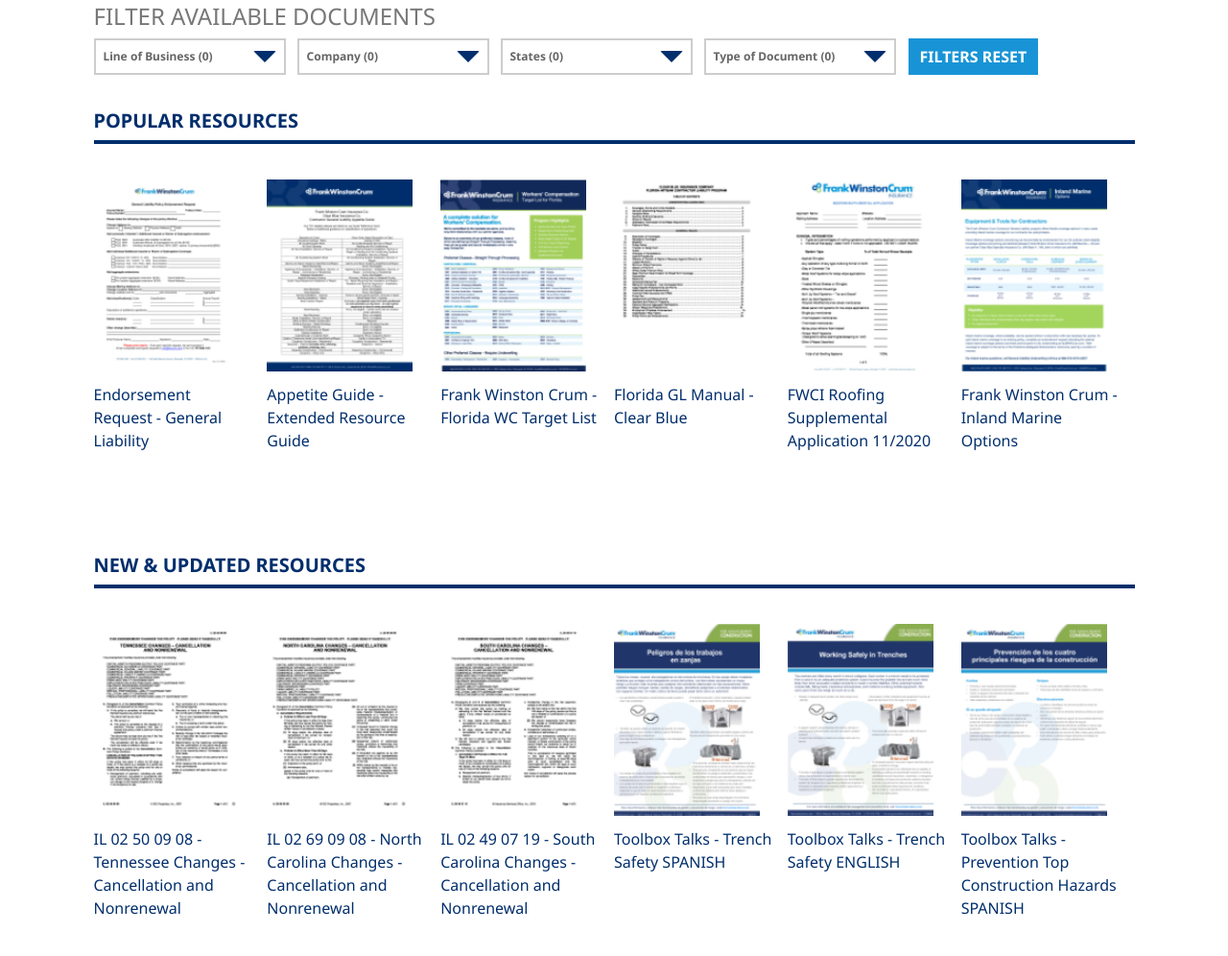
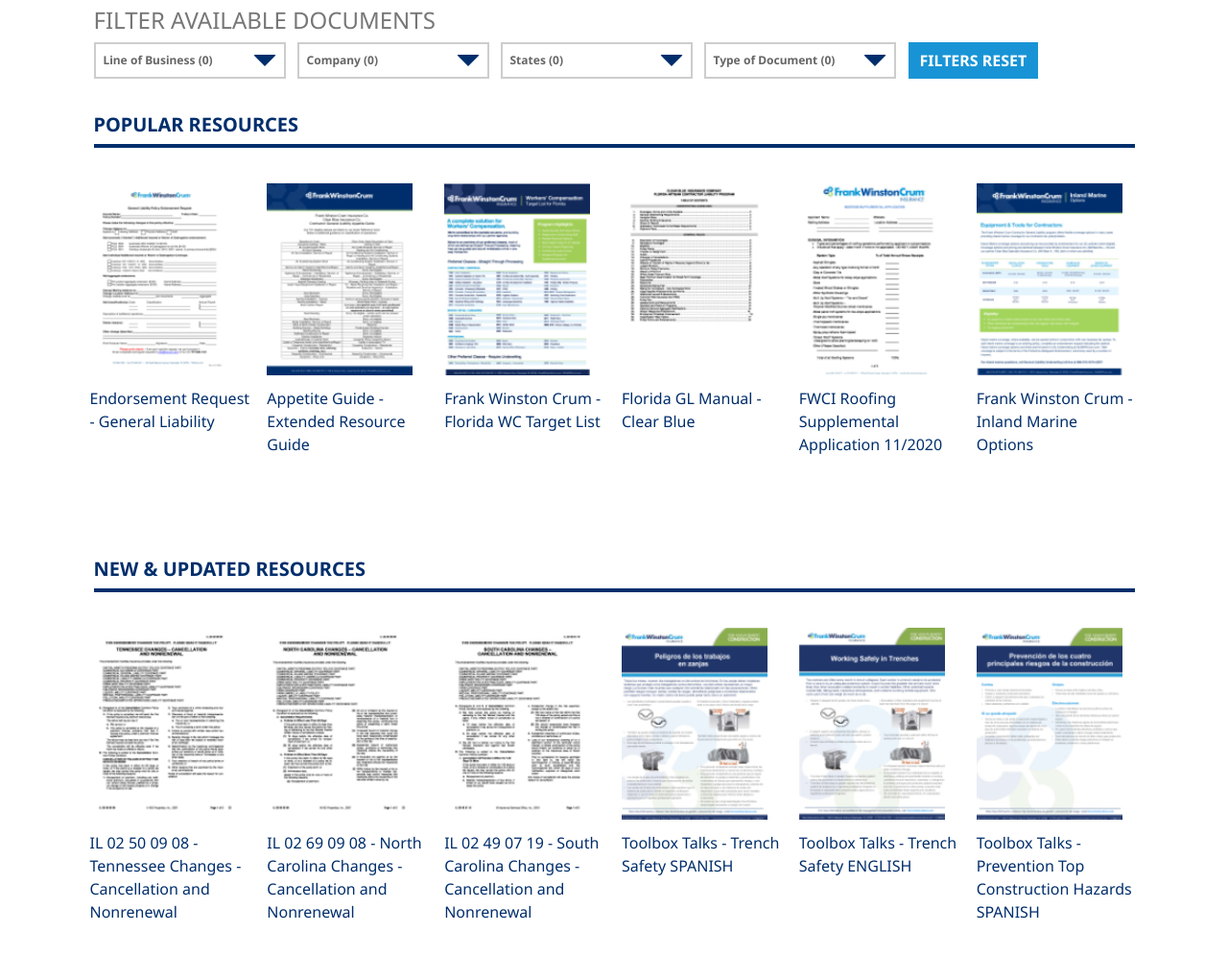
Before and after one commit to victoralvarez84/frankcrum-code-challenge, a plain HTML site: page index.html in a window 1280 px wide. Shown: the part 328-1324 px from the top of the page at 96% size. Drawn offline with nearby package versions, Linux system fonts and the light colour scheme.

Commit message:
second edit

```diff
--- a/index.html
+++ b/index.html
@@ -218,7 +218,7 @@
           <div class="popular-resouces-container">
             <h3>POPULAR RESOURCES</h3>
 
-            <div class="container document-container">
+            <div class="document-container">
 
               <div class="row">
                 <!---DOC 1-->
@@ -293,7 +293,7 @@
             <!--NEW & UPDATED RESOURCES-->
           <div class="popular-resouces-container">
             <h3>NEW & UPDATED RESOURCES</h3>
-            <div class="container document-container">
+            <div class=" document-container">
 
               <div class="row">
                 <!---DOC 1-->
--- a/mobile.css
+++ b/mobile.css
@@ -1,3 +1,5 @@
+/*CSS FOR TABLET*/
+
 /*CSS FOR MOBILE*/
 
 @media screen and (max-width: 990px) {
--- a/style.css
+++ b/style.css
@@ -131,6 +131,7 @@ button {
   color: #002e6c;
   cursor: pointer;
   transition: all 0.25s ease !important;
+  border: 2px solid transparent;
 }
 
 .fas:hover {
@@ -204,7 +205,7 @@ button {
 .document-container {
   border-top: 4px solid #002e6c;
   padding-top: 36px;
-  width: 100%;
+  display: flex;
 }
 
 .popular-resouces-container {
@@ -220,12 +221,13 @@ button {
 
 .document-container {
   display: flex;
-  justify-content: space-around;
+  justify-content: space-between;
 }
 
 .col-md-2 {
   padding: 0px !important;
-  padding-right: 16px !important;
+  padding-right: 8px !important;
+  padding-left: 8px !important;
   color: #002e6c;
   cursor: pointer;
 }
```
